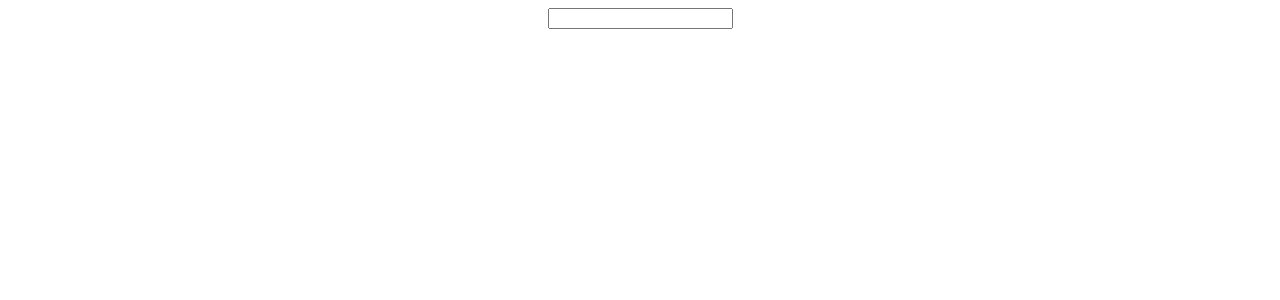
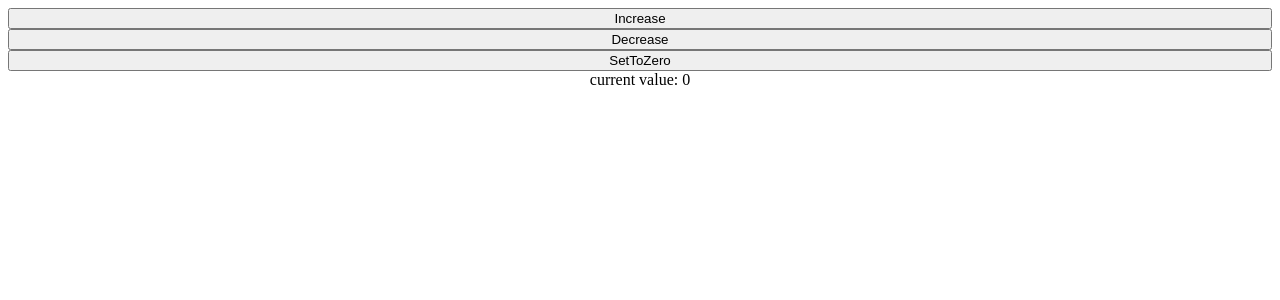
Before and after one commit to MichalBialek01/react-hello-world, a React (Create React App) app: page / in a window 1280 px wide. Shown: the top 300 px of the page. Built offline with nearby package versions, Linux system fonts and the light colour scheme.

Commit message:
feat: useState exercise docs: update README.md - learning purposes

```diff
--- a/src/App.js
+++ b/src/App.js
@@ -3,19 +3,30 @@ import { useState} from "react";
 
 function App() {
 
-    //Use state declaration
-    const [inputValue,setInputValue] = useState("");
+    const [counter,setCounter] = useState(0);
 
-    const handleInputChange = (event) => {
-
-        setInputValue(event.target.value);
-    }
 
     return (
        <div className="App">
-           <input type="text" onChange={handleInputChange} />
+        <div style={{display:'flex', flexDirection:'column', justifyContent:'center'}}>
+            <button onClick={
+                ()=>{
+                    setCounter(counter + 1);
+                }
+            }>Increase</button>
+            <button onClick={
+                ()=>{
+                    setCounter(counter - 1);
+                }
+            }>Decrease</button>
+            <button onClick={
+                ()=>{
+                    setCounter(0)
+                }
+            }>SetToZero</button>
+        </div>
            <div>
-               {inputValue}
+               current value: {counter}
            </div>
        </div>
     )
```
Also changed, not shown: 1 other file (tests, documents, lock files or other folders).
